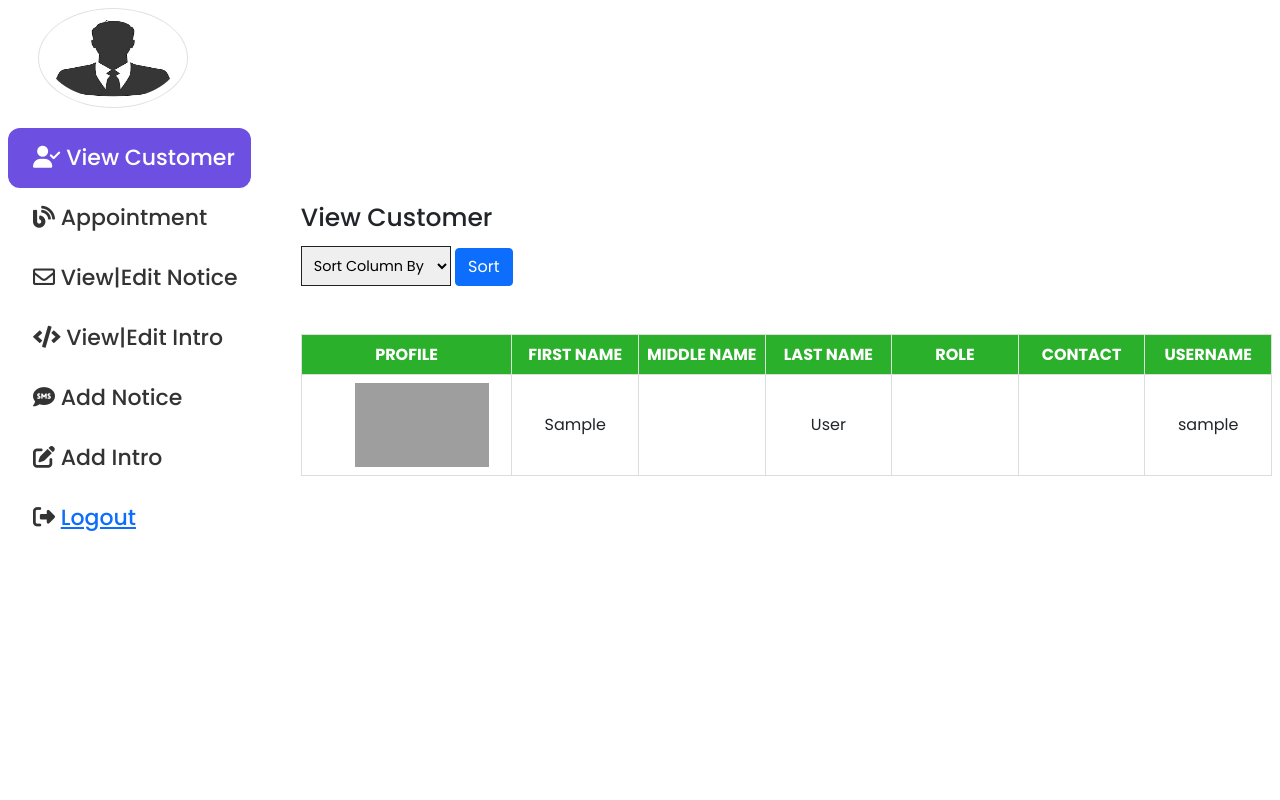
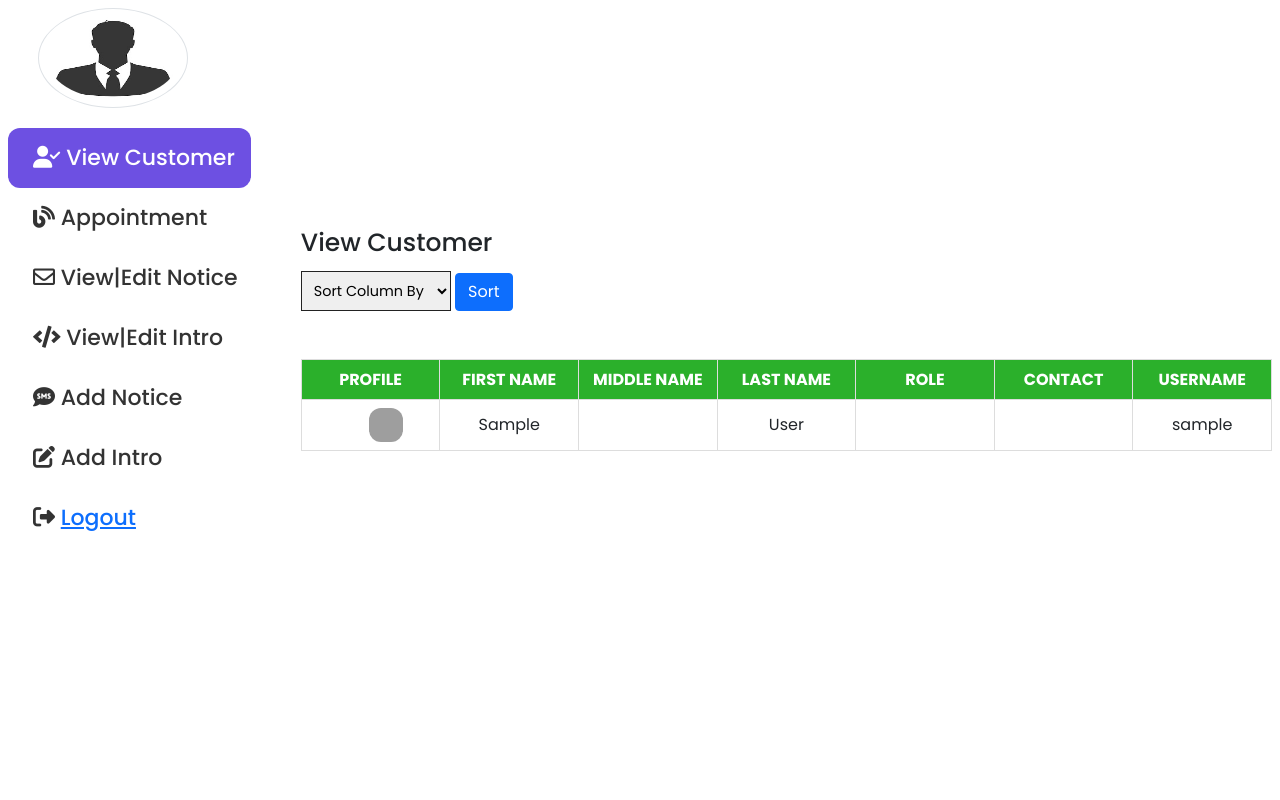
Before and after one commit to sanjiv576/school_website, a Django app: template school/templates/user/adminDashboard.html in a window 1280 px wide. Shown: the part 77-877 px from the top of the page. Run offline with Django 4.2, Linux system fonts and the light colour scheme; tables that the repository leaves empty hold one stand-in row (values such as "Sample post"); the template is opened without the code that fills it: values that come from a table or form of the project are taken from there, most other values are stand-ins (such as "Sample title", 1, 10 or a date in 2020); some libraries are stand-ins or nearby versions; grey boxes are pictures that could not be loaded.

Commit message:
modified some

```diff
--- a/school/static/css/user/custom/view_customer.css
+++ b/school/static/css/user/custom/view_customer.css
@@ -41,6 +41,17 @@ table tbody tr:hover {
     font-size: 0.9em;
 }
 
+
+/* images */
+
+.table-content img{
+    padding:8px;
+    height: 50px;
+    width: 50px;
+    max-height: 70px;
+    max-width: 70px;
+    border-radius: 20px;
+  }
 
 
 
```
Also changed, not shown: school/static/css/user/custom/adminDashboard.css (line endings or trailing spaces).
